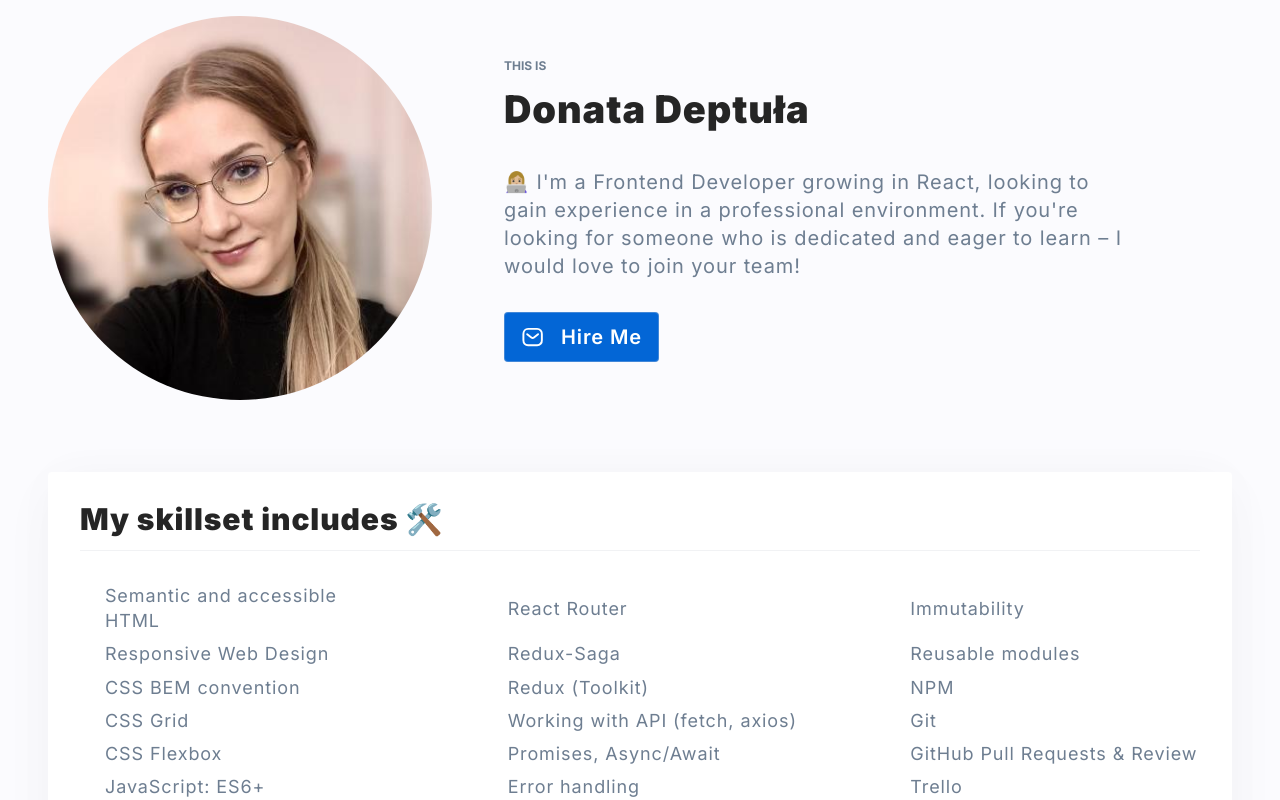
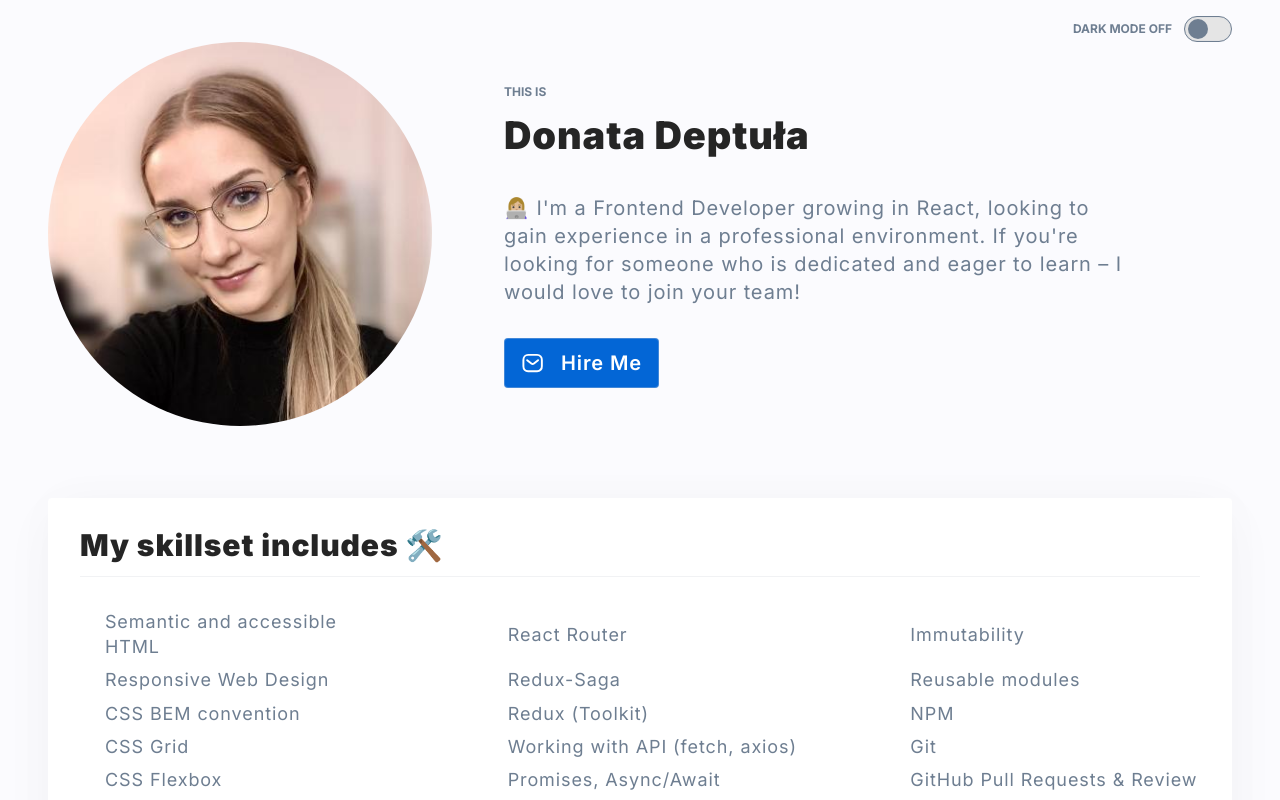
Before and after one commit to dondeptu/personal-homepage, a React (Create React App) app: page / in a window 1280 px wide. Shown: the top 800 px of the page. Built offline with nearby package versions, Linux system fonts and the light colour scheme; no server answers.

Commit message:
Dark Theme supported

```diff
--- /dev/null
+++ b/src/common/ThemeSwitch/index.js
@@ -0,0 +1,21 @@
+import { useDispatch, useSelector } from "react-redux";
+import { Button, Label, StyledBrightnessIcon, Thumb, Track, Wrapper } from "./styled";
+import { selectIsDarkTheme, toggleTheme } from "../themeSlice";
+
+export const ThemeSwitch = () => {
+    const dispatch = useDispatch();
+    const isDarkTheme = useSelector(selectIsDarkTheme);
+
+    return (
+        <Wrapper>
+            <Button onClick={() => dispatch(toggleTheme())}>
+                <Label>Dark mode {isDarkTheme ? "on" : "off"}</Label>
+                <Track>
+                    <Thumb $shift={isDarkTheme}>
+                        <StyledBrightnessIcon />
+                    </Thumb>
+                </Track>
+            </Button>
+        </Wrapper>
+    );
+};
--- /dev/null
+++ b/src/common/ThemeSwitch/styled.js
@@ -0,0 +1,62 @@
+import styled, { css } from "styled-components";
+import { ReactComponent as BrightnessIcon } from "./brightness.svg";
+
+export const Wrapper = styled.div`
+    display: flex;
+    justify-content: flex-end;
+`;
+
+export const Button = styled.button`
+    display: flex;
+    align-items: center;
+    gap: 12px;
+    color: inherit;
+    background: none;
+    border: none;
+    padding: 0;
+    outline-offset: 5px;
+    cursor: pointer;
+`;
+
+export const Label = styled.span`
+    text-transform: uppercase;
+    font-size: 12px;
+    font-weight: 700;
+    line-height: 1.3;
+    letter-spacing: 0;
+
+    @media(max-width: ${({ theme }) => theme.breakpoints.mobileMax}px) {
+        display: none;
+    }
+`;
+
+export const Track = styled.span`
+    display: flex;
+    align-items: center;
+    padding: 3px;
+    width: 48px;
+    height: 26px;
+    background: ${({ theme }) => theme.colors.themeSwitch.background};
+    border: 1px solid currentColor;
+    border-radius: 14px;
+    box-shadow: ${({ theme }) => theme.colors.themeSwitch.shadow};
+`;
+
+export const Thumb = styled.span`
+    display: flex;
+    align-items: center;
+    justify-content: center;
+    background-color: currentColor;
+    border-radius: 50%;
+    width: 20px;
+    height: 20px;
+    transition: transform 0.3s;
+
+    ${({ $shift }) => $shift && css`
+        transform: translateX(100%);
+    `}
+`;
+
+export const StyledBrightnessIcon = styled(BrightnessIcon)`
+    color: ${({ theme }) => theme.colors.themeSwitch.icon};
+`;
--- /dev/null
+++ b/src/common/themeSlice.js
@@ -0,0 +1,21 @@
+import { createSlice } from "@reduxjs/toolkit";
+
+const themeSlice = createSlice({
+    name: "theme",
+    initialState: {
+        isDarkTheme: false,
+    },
+    reducers: {
+        toggleTheme: state => {
+            state.isDarkTheme = !state.isDarkTheme;
+        },
+    },
+});
+
+export const { toggleTheme } = themeSlice.actions;
+
+const selectThemeState = state => state.theme;
+
+export const selectIsDarkTheme = state => selectThemeState(state).isDarkTheme;
+
+export default themeSlice.reducer;
--- a/src/core/App/GlobalStyle.js
+++ b/src/core/App/GlobalStyle.js
@@ -20,6 +20,7 @@ export const GlobalStyle = createGlobalStyle`
         letter-spacing: 0.05em;
         word-break: break-word;
         padding-bottom: 109px;
+        transition: background 0.3s;
 
         @media(max-width: ${({ theme }) => theme.breakpoints.mobileMax}px) {
             font-size: 14px;
--- a/src/core/App/index.js
+++ b/src/core/App/index.js
@@ -1,15 +1,21 @@
 import { ThemeProvider } from "styled-components";
-import { LightMode } from "./theme";
+import { DarkMode, LightMode } from "./theme";
 import { GlobalStyle } from "./GlobalStyle";
 import { PersonalHomepage } from "../../features/personalHomepage/PersonalHomepage";
 import { Normalize } from "styled-normalize";
+import { useSelector } from "react-redux";
+import { selectIsDarkTheme } from "../../common/themeSlice";
 
-export const App = () => (
-    <ThemeProvider theme={LightMode}>
-        <Normalize />
-        <GlobalStyle />
-        <PersonalHomepage />
-    </ThemeProvider>
-);
+export const App = () => {
+    const isDarkTheme = useSelector(selectIsDarkTheme);
+
+    return (
+        <ThemeProvider theme={isDarkTheme ? DarkMode : LightMode}>
+            <Normalize />
+            <GlobalStyle />
+            <PersonalHomepage />
+        </ThemeProvider>
+    );
+};
 
 export default App;
--- a/src/core/App/theme.js
+++ b/src/core/App/theme.js
@@ -1,13 +1,19 @@
 const colorsPalette = {
     parsley: "rgba(20, 70, 32, 0.2)",
     scienceBlue: "#0366D6",
+    scienceBlueSoft: "rgba(3, 102, 214, 0.5)",
     scienceBlueTransparent: "rgba(3, 102, 214, 0.2)",
+    dodgerBlue: "#2188FF",
     anakiwa: "#8CC2FF",
+    shipCove: "#6D93BE",
+    ironSoft: "rgba(209, 213, 218, 0.1)",
     iron: "rgba(209, 213, 218, 0.3)",
     white: "#FFFFFF",
     whiteLilac: "#FBFBFE",
+    mercury: "#E5E5E5",
     slateGray: "#6E7E91",
-    mineShaft: "#252525",
+    mineShaft: "rgba(54, 54, 54, 0.72)",
+    black: "#252525",
 };
 
 const common = {
@@ -23,7 +29,7 @@ const common = {
 export const LightMode = {
     ...common,
     colors: {
-        textPrimary: colorsPalette.mineShaft,
+        textPrimary: colorsPalette.black,
         primary: colorsPalette.scienceBlue,
         page: {
             background: colorsPalette.whiteLilac,
@@ -43,5 +49,41 @@ export const LightMode = {
             borderHover: colorsPalette.scienceBlueTransparent,
             header: colorsPalette.scienceBlue,
         },
+        themeSwitch: {
+            icon: colorsPalette.white,
+            shadow: `inset 0 0 0 1px ${colorsPalette.iron}`,
+            background: colorsPalette.mercury,
+        },
     },
 };
+
+export const DarkMode = {
+    ...common,
+    colors: {
+        textPrimary: colorsPalette.white,
+        primary: colorsPalette.dodgerBlue,
+        page: {
+            background: colorsPalette.black,
+            text: colorsPalette.white,
+        },
+        buttonLink: {
+            text: colorsPalette.white,
+            border: colorsPalette.iron,
+            shadowFocus: colorsPalette.shipCove,
+            shadowSelected: colorsPalette.parsley,
+        },
+        boxBorder: colorsPalette.iron,
+        boxBackground: colorsPalette.mineShaft,
+        headerLine: colorsPalette.ironSoft,
+        repoTile: {
+            border: colorsPalette.ironSoft,
+            borderHover: colorsPalette.scienceBlueSoft,
+            header: colorsPalette.white,
+        },
+        themeSwitch: {
+            icon: colorsPalette.black,
+            shadow: common.boxShadow,
+            background: colorsPalette.mineShaft,
+        },
+    },
+};
--- a/src/core/store.js
+++ b/src/core/store.js
@@ -2,12 +2,14 @@ import { configureStore } from "@reduxjs/toolkit";
 import createSagaMiddleware from "redux-saga";
 import saga from "./saga";
 import repositoriesReducer from "../features/personalHomepage/repositoriesSlice";
+import themeReducer from "../common/themeSlice";
 
 const sagaMiddleware = createSagaMiddleware();
 
 export const store = configureStore({
     reducer: {
         repositories: repositoriesReducer,
+        theme: themeReducer,
     },
     middleware: (getDefaultMiddleware) =>
         getDefaultMiddleware().concat(sagaMiddleware),
--- a/src/features/personalHomepage/PersonalHomepage/index.js
+++ b/src/features/personalHomepage/PersonalHomepage/index.js
@@ -1,3 +1,4 @@
+import { ThemeSwitch } from "../../../common/ThemeSwitch";
 import { Footer } from "./Footer";
 import { Header } from "./Header";
 import { Portfolio } from "./Portfolio";
@@ -8,6 +9,7 @@ import { Wrapper } from "./styled";
 export const PersonalHomepage = () => {
     return (
         <Wrapper>
+            <ThemeSwitch />
             <Header />
             <main>
                 <Skills
```
Also changed, not shown: src/common/ThemeSwitch/brightness.svg (added), src/features/personalHomepage/PersonalHomepage/Portfolio/Content/Error/warning.svg.
